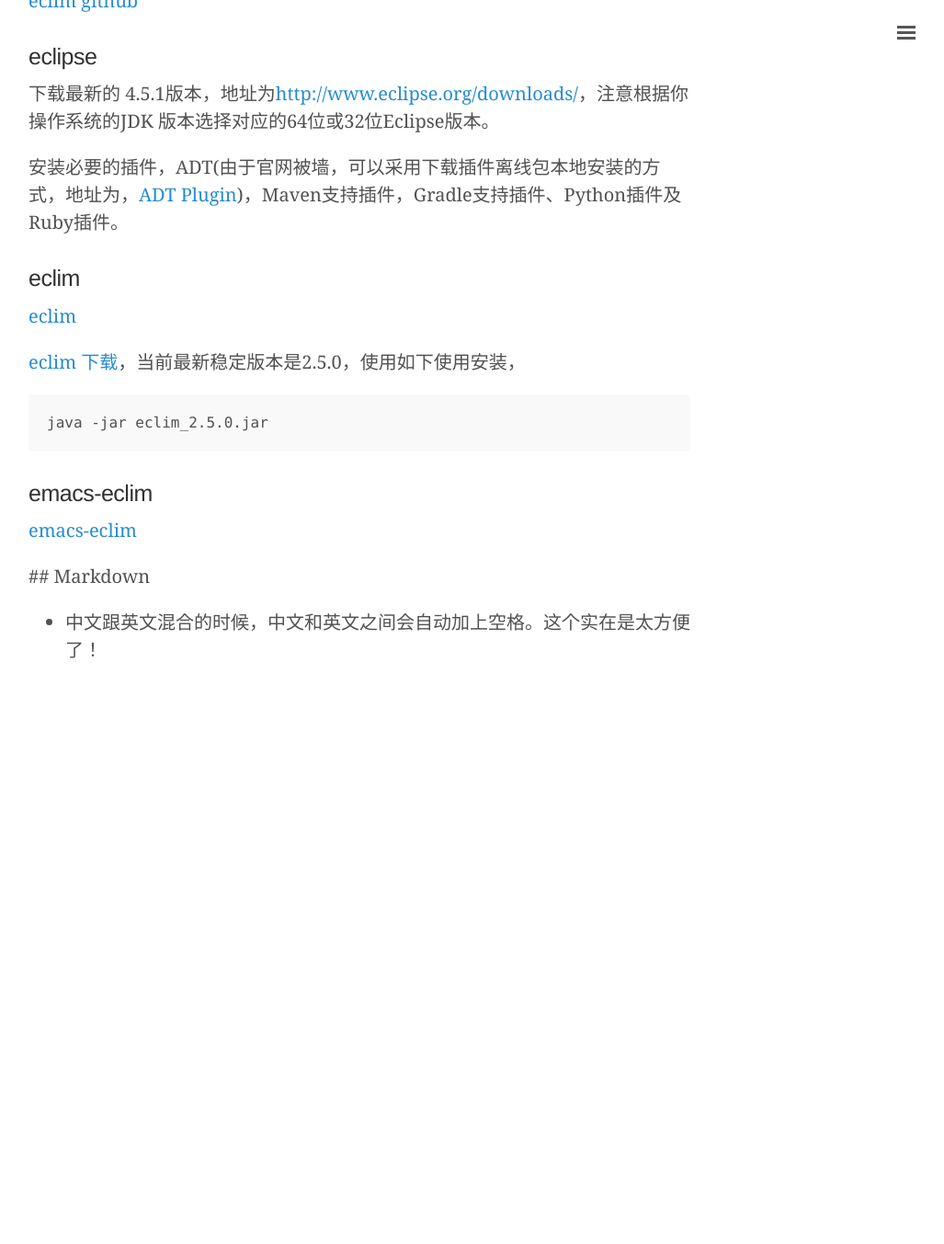
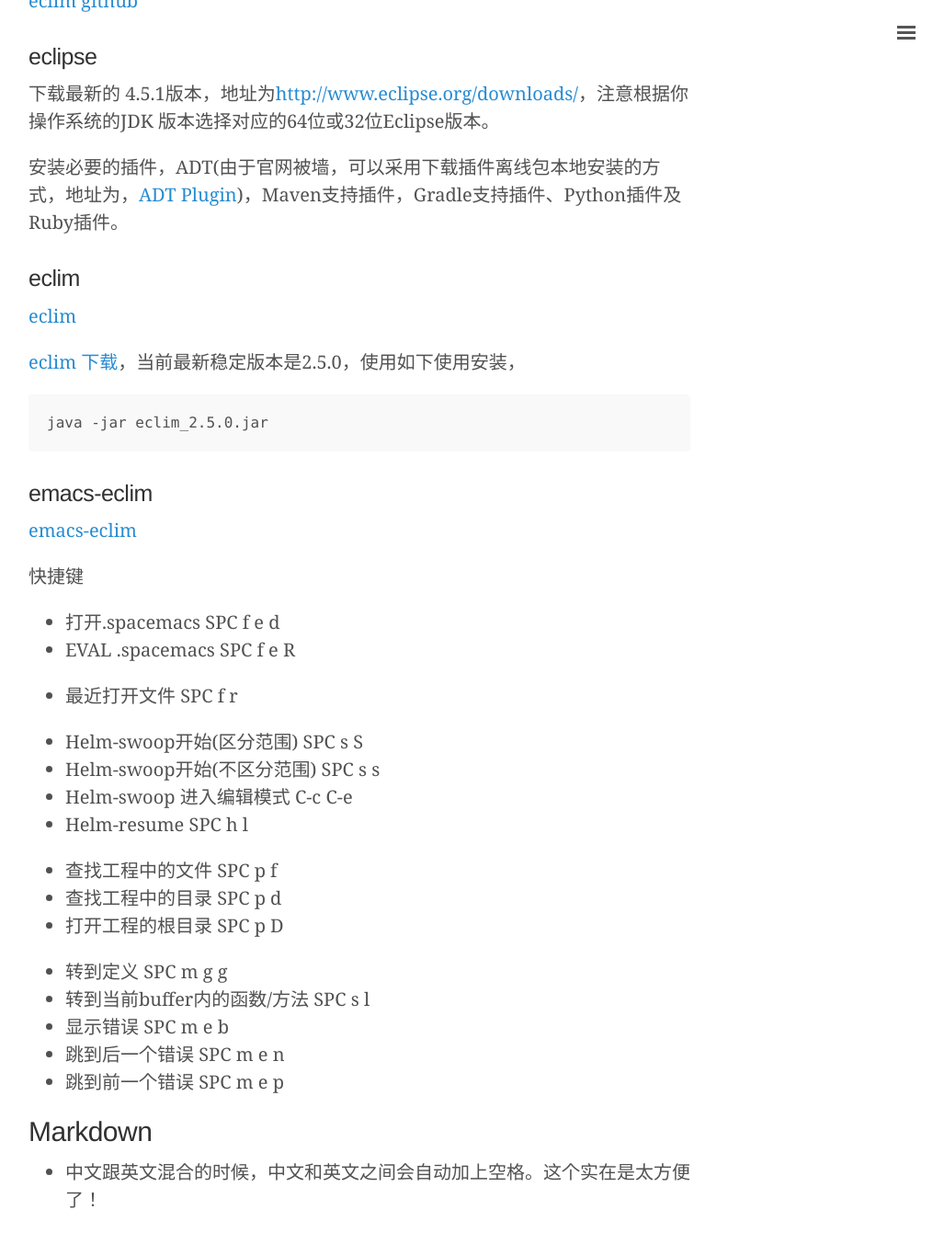
Before and after one commit to 0000-bigtree/0000-bigtree.github.io, a Jekyll site: the page built from _posts/2015-11-23-config-spacemacs.md, in a window 1280 px wide and 1400 px high, scrolled down 3734 px. Shown: the top 1353 px of the window at 92% size, without its empty margins (249-1276 px from the left). Built offline with Jekyll 4.4.1, drawn with Linux system fonts in a browser that asks for light colours; before the commit the page ends 4536 px from its top, so only the background shows below that.

Commit message:
spacemacs update

```diff
--- a/_posts/2015-11-23-config-spacemacs.md
+++ b/_posts/2015-11-23-config-spacemacs.md
@@ -145,7 +145,28 @@
 
 [emacs-eclim](https://github.com/senny/emacs-eclim)
 
-##
-Markdown
+快捷键
+
+* 打开.spacemacs SPC f e d
+* EVAL .spacemacs SPC f e R
+
+* 最近打开文件 SPC f r
+
+* Helm-swoop开始(区分范围) SPC s S
+* Helm-swoop开始(不区分范围) SPC s s
+* Helm-swoop 进入编辑模式 C-c C-e
+* Helm-resume SPC h l
+
+* 查找工程中的文件 SPC p f
+* 查找工程中的目录 SPC p d
+* 打开工程的根目录 SPC p D
+
+* 转到定义 SPC m g g
+* 转到当前buffer内的函数/方法 SPC s l
+* 显示错误 SPC m e b
+* 跳到后一个错误 SPC m e n
+* 跳到前一个错误 SPC m e p
+
+## Markdown
 
 * 中文跟英文混合的时候，中文和英文之间会自动加上空格。这个实在是太方便了！
```
